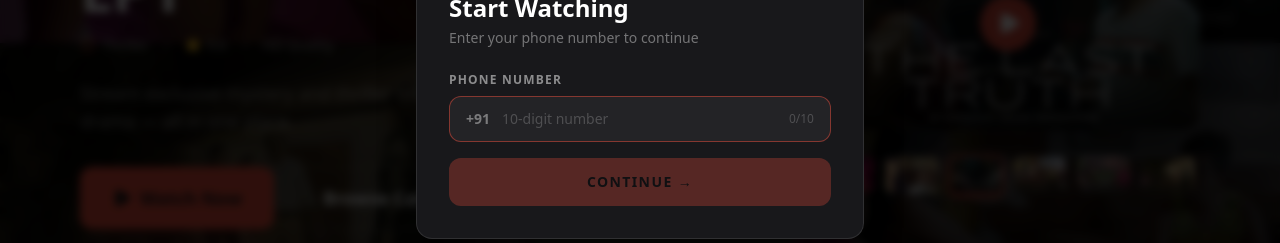
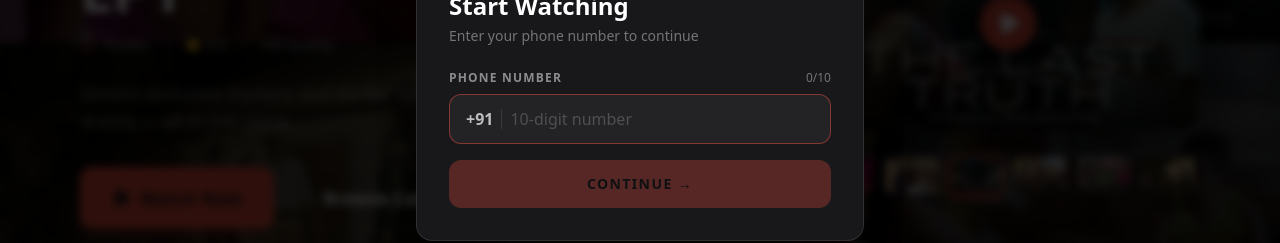
Before and after one commit to akashzeen-art/thebharatpluscom, a React (Vite) app: page / in a window 1280 px wide. Both pictures are taken after a click on the button "Watch Now". Shown: the part 357-600 px from the top of the page. Built offline with nearby package versions, Linux system fonts and the light colour scheme; a web font is replaced by a local one.

Commit message:
updated project

```diff
--- a/client/components/AuthModal.tsx
+++ b/client/components/AuthModal.tsx
@@ -47,7 +47,7 @@ export const AuthModal = ({ isOpen, onClose, onSuccess }: AuthModalProps) => {
         </button>
 
         {/* Step indicator */}
-        <div className="flex items-center px-8 pt-8 mb-6">
+        <div className="flex items-center px-4 sm:px-8 pt-8 mb-6">
           <div className={`flex items-center gap-2 text-xs font-bold uppercase tracking-widest ${step === "phone" ? "text-primary" : "text-white/30"}`}>
             <div className={`w-6 h-6 rounded-full flex items-center justify-center text-xs font-black ${step === "phone" ? "bg-primary text-black" : "bg-white/10 text-white/30"}`}>1</div>
             Phone
@@ -59,7 +59,7 @@ export const AuthModal = ({ isOpen, onClose, onSuccess }: AuthModalProps) => {
           </div>
         </div>
 
-        <div className="px-8 pb-8">
+        <div className="px-4 sm:px-8 pb-8">
           {step === "phone" ? (
             <div className="space-y-6">
               <div>
@@ -72,19 +72,24 @@ export const AuthModal = ({ isOpen, onClose, onSuccess }: AuthModalProps) => {
 
               <form onSubmit={handlePhoneSubmit} className="space-y-4">
                 <div>
-                  <label className="block text-xs font-bold text-white/50 uppercase tracking-widest mb-2">Phone Number</label>
-                  <div className="flex items-center gap-3 bg-white/5 border border-white/10 rounded-xl px-4 py-3 focus-within:border-primary/50 transition-colors">
-                    <span className="text-white/40 text-sm font-bold">+91</span>
+                  <div className="flex items-center justify-between gap-2 mb-2">
+                    <label className="text-xs font-bold text-white/50 uppercase tracking-widest">Phone Number</label>
+                    <span className="text-xs text-white/40 tabular-nums flex-shrink-0">{phone.length}/10</span>
+                  </div>
+                  <div className="flex items-center gap-2 bg-white/5 border border-white/10 rounded-xl px-3 sm:px-4 py-3 focus-within:border-primary/50 transition-colors">
+                    <span className="flex-shrink-0 whitespace-nowrap text-white/70 text-base font-bold tabular-nums">+91</span>
+                    <span className="flex-shrink-0 w-px h-5 bg-white/10" aria-hidden="true" />
                     <input
                       type="tel"
+                      inputMode="numeric"
+                      autoComplete="tel-national"
                       value={phone}
                       onChange={(e) => setPhone(e.target.value.replace(/\D/g, ""))}
                       placeholder="10-digit number"
                       maxLength={10}
                       autoFocus
-                      className="flex-1 bg-transparent text-white placeholder:text-white/20 focus:outline-none text-sm"
+                      className="min-w-0 flex-1 w-full bg-transparent text-white placeholder:text-white/20 focus:outline-none text-base"
                     />
-                    <span className="text-xs text-white/20">{phone.length}/10</span>
                   </div>
                 </div>
                 <button
```
